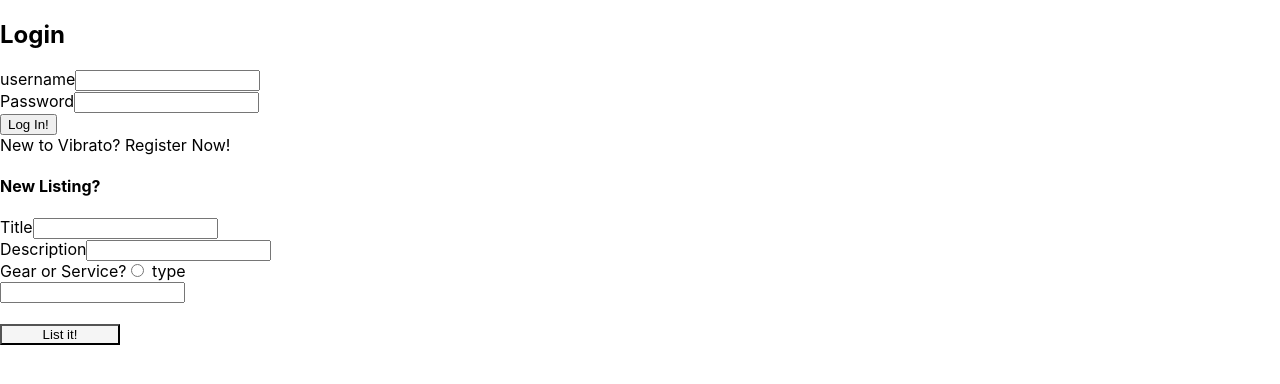
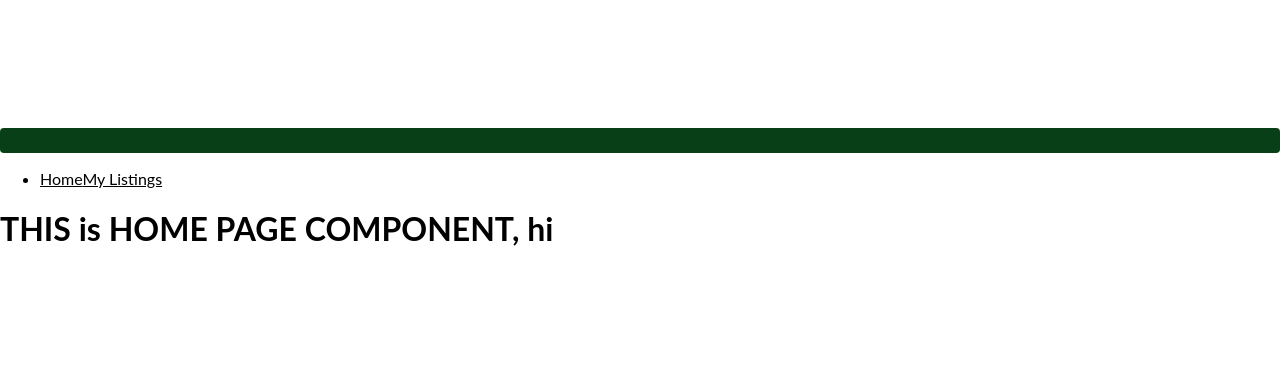
Before and after one commit to nateberco/vibrato-client, a React (Create React App) app: page / in a window 1280 px wide. Shown: the top 384 px of the page. Built offline with nearby package versions, Linux system fonts and the light colour scheme.

Commit message:
started to work on routes - not there yet but code isnt broken

```diff
--- a/package.json
+++ b/package.json
@@ -3,7 +3,7 @@
   "version": "0.1.0",
   "private": true,
   "dependencies": {
-    "@testing-library/jest-dom": "^5.11.10",
+    "@testing-library/jest-dom": "^5.12.0",
     "@testing-library/react": "^11.2.6",
     "@testing-library/user-event": "^12.8.3",
     "@types/jest": "^26.0.22",
@@ -14,6 +14,7 @@
     "bootstrap": "^4.6.0",
     "react": "^17.0.2",
     "react-dom": "^17.0.2",
+    "react-router-dom": "^5.2.0",
     "react-scripts": "4.0.3",
     "reactstrap": "^8.9.0",
     "typescript": "^4.2.4",
--- a/src/App.tsx
+++ b/src/App.tsx
@@ -1,20 +1,17 @@
 import React from 'react';
+import { BrowserRouter as Router } from "react-router-dom";
 // import logo from './logo.svg';
 // import './App.css';
 
-import { Auth } from './components/auth/Auth';
-import  ListingPublish  from './components/listing/ListingPublish';
-// import Routes from './components/home/Routes';
-// import Sitebar from './components/home/Sitebar';
+import Routes from './components/home/Routes';
 
 
 function App() {
   return (
     <div>
-      {/* <Routes /> */}
-      {/* <Sitebar /> */}
-      <Auth />
-      <ListingPublish />
+      <Router>
+          <Routes />
+      </Router>
 
     </div>
   );
--- a/src/components/auth/Auth.css
+++ b/src/components/auth/Auth.css
@@ -1,4 +1,4 @@
-/* p,
+p,
 div {
   font-family: Lato;
 }
@@ -66,19 +66,20 @@
   min-width: 100%;
   cursor: pointer;
   margin-right: 0.25em;
-  margin-top: 0.5em;
+  margin-top: 10%;
   padding: 0.938em;
   border: none;
   border-radius: 4px;
   background-color: rgb(8, 63, 22);
   color: #fefefe;
 }
+
 button:hover {
   background-color: rgb(30, 109, 50);
   color: #fefefe;
 }
 
-.emailAddress,
+.username,
 .password {
   display: flex;
   flex-direction: column;
@@ -90,8 +91,36 @@
   width: 100%;
   display: flex;
   flex-wrap: wrap;
-} */
+}
+
+/* ********************************* */
 
 .login-container {
   background-color: antiquewhite;
 }
+
+.form-toggler {
+  margin-top: 15%;
+  color: black;
+  display: flex;
+  flex-direction: column;
+  justify-content: center;
+  align-items: center;
+}
+
+.form-toggler:hover {
+  margin-top: 15%;
+  cursor: pointer;
+  color: pink;
+  display: flex;
+  flex-direction: column;
+  justify-content: center;
+  align-items: center;
+}
+
+.header {
+  display: flex;
+  flex-direction: column;
+  justify-content: center;
+  align-items: center;
+}
--- a/src/components/auth/Auth.tsx
+++ b/src/components/auth/Auth.tsx
@@ -4,7 +4,9 @@
 import {Container, Row, Col} from 'reactstrap';
 import "./Auth.css";
 
-export interface AuthProps {}
+export interface AuthProps {
+  updateToken: Function;
+}
 
 export interface AuthState {
   sessionToken: string;
@@ -33,35 +35,24 @@
   }
 
 
-
-  // render() {
-  //   return (
-  //     <div>
-  //       <RegisterForm updateToken={this.updateToken} />
-  //       <LoginForm updateToken={this.updateToken} />
-  //     </div>
-  //   );
-  // }
-
   render() {
     return (
-        <>
-        <Container className="wrapper">
+        <div className="wrapper">
+        <Container className="form-wrapper">
             <div>
             <Row >
                 {this.state.displayLogin ? <LoginForm updateToken = {this.updateToken}/> :
                         <RegisterForm updateToken = {this.updateToken}/> }
             </Row>
             <Row   >
-                <Col className="col-spacing login-toggle-row" >
+                <Col className="form-toggler">
                 {this.state.displayLogin ? <a id="switch-form" onClick={this.toggle} >New to Vibrato? Register Now!</a> :
                 <a id="switch-form" onClick={this.toggle}>Already have an account? Log in here.</a>}
                 </Col>
             </Row>
             </div>
         </Container>
-
-            </>
+            </div>
 
     )};
 }
--- a/src/components/auth/LoginForm.tsx
+++ b/src/components/auth/LoginForm.tsx
@@ -1,7 +1,7 @@
 /* **************** LONG VERSION *************** */
 
 import React from "react";
-// import "../../App.css";
+import "../../App.css";
 
 interface LoginProps {
   updateToken: Function;
@@ -76,9 +76,13 @@
   render() {
     // const { errors } = this.state; // taking errors out on Login Form since we don't need password validation
     return (
-      <div className="wrapper">
-        <div className="form-wrapper">
-          <h2>Login</h2>
+      <div
+      //className="wrapper"
+      >
+        <div
+        //className="form-wrapper"
+        >
+          <h2 className="header">Login</h2>
           <form onSubmit={this.handleSubmit} noValidate>
             <div className="username">
               <label htmlFor="username">username</label>
@@ -89,7 +93,7 @@
               />
             </div>
             <div className="password">
-              <label htmlFor="password">Password</label>
+              <label htmlFor="password">password</label>
               <input
                 type="password"
                 name="password"
--- a/src/components/auth/RegisterForm.tsx
+++ b/src/components/auth/RegisterForm.tsx
@@ -71,12 +71,14 @@
       console.log("Unable to Register - Please Try Again!"); //show error later
     }
   };
+
+
   render() {
     const { errors } = this.state;
     return (
-      <div className="wrapper">
-        <div className="form-wrapper">
-          <h2>Sign Up</h2>
+      <div>
+        <div>
+          <h2 className="header">Sign Up</h2>
           <form onSubmit={this.handleSubmit} noValidate>
             <div className="username">
               <label htmlFor="username">username</label>
@@ -87,7 +89,7 @@
               />
             </div>
             <div className="password">
-              <label htmlFor="password">Password</label>
+              <label htmlFor="password">password</label>
               <input
                 type="password"
                 name="password"
--- /dev/null
+++ b/src/components/home/Home.tsx
@@ -0,0 +1,26 @@
+import * as React from 'react';
+import { Component } from 'react';
+
+export interface Props {
+
+}
+
+export interface State {
+
+}
+
+class Home extends React.Component<Props, State> {
+    constructor(props: Props) {
+        super(props);
+        this.state = {null : null };
+    }
+    render() {
+        return (
+            <div>
+                <h1>THIS is HOME PAGE COMPONENT, hi </h1>
+            </div>
+          );
+    }
+}
+
+export default Home;
--- /dev/null
+++ b/src/components/home/Routes.tsx
@@ -0,0 +1,54 @@
+import React, { useState, useEffect } from "react";
+import { BrowserRouter as Router, Route, Switch} from "react-router-dom";
+
+import SiteBar from "./Sitebar";
+import Home from "./Home";
+import ListingIndex from "../listing/ListingIndex";
+import Auth from '../auth/Auth';
+
+
+
+const Routes = (props: any) => {
+
+    const [sessionToken, setSessionToken] = useState("");
+
+    useEffect(() => {
+        if (localStorage.getItem("token")) {
+        setSessionToken(localStorage.getItem('token') || '{}');
+        }
+    }, []);
+
+
+    const updateToken = (newToken: string) => {
+        localStorage.setItem("token", newToken);
+        setSessionToken(newToken);
+        console.log(sessionToken);
+    };
+
+
+    const protectedViews = () => {
+        return (
+          sessionToken === localStorage.getItem('token') ? <ListingIndex token={sessionToken}  setSessionToken={setSessionToken} updateToken={updateToken} /> :
+          <Auth updateToken={updateToken}/>
+
+        )
+    }
+
+    return (
+        <>
+        <SiteBar/>
+
+        <Switch>
+            <Route exact path="/">
+                <Home />
+            </Route>
+            <Route exact path="/myListings">
+                {protectedViews()}
+            </Route>
+        </Switch>
+
+        </>
+     )
+}
+
+export default Routes;
--- /dev/null
+++ b/src/components/home/Sitebar.tsx
@@ -0,0 +1,77 @@
+import React, { useState, useEffect } from "react";
+import {
+  Navbar,
+  Collapse,
+  NavItem,
+  Nav,
+  NavbarToggler,
+
+} from "reactstrap";
+import { BrowserRouter as Router, Link } from "react-router-dom";
+
+
+const Sitebar = (props: any) => {
+
+
+  const [showLogOut, setShowLogOut] = useState(false);
+  const [isOpen, setIsOpen] = useState(false);
+
+  const toggle = () => {
+    let newIsOpen = !isOpen;
+    setIsOpen(newIsOpen);
+  };
+
+
+  // Hover effect on buttons
+  function changeLink(e: any) {
+    // e.target.style.fontWeight = 'bold';
+    e.target.style.color = '#f7e1d7';
+  }
+
+  function resetLink(e: any) {
+    // e.target.style.fontWeight = 'normal';
+    e.target.style.color = 'black';
+  }
+
+  useEffect(() => {
+    if (localStorage.getItem("email")) {
+        setShowLogOut(true);
+    }
+  }, [showLogOut]);
+
+
+
+  return (
+
+      <Navbar className="navbarCss " dark expand="md">
+        <NavbarToggler onClick={toggle} />
+        <Collapse isOpen={isOpen} navbar>
+          <Nav className="ml-auto mr-auto" navbar>
+            <NavItem>
+              <Router>
+              <Link
+                onMouseOver={changeLink} onMouseLeave={resetLink}
+                style={{ color: "black" }}
+                className="text-decoration-none pl-5"
+                to="/"
+              >
+                Home
+              </Link>
+              <Link
+                onMouseOver={changeLink} onMouseLeave={resetLink}
+                style={{ color: "black" }}
+                className="text-decoration-none pl-5"
+                to="/myListings"
+              >
+                My Listings
+              </Link>
+              </Router>
+            </NavItem>
+          </Nav>
+        </Collapse>
+      </Navbar>
+
+  );
+};
+
+export default Sitebar;
--- /dev/null
+++ b/src/components/listing/ListingIndex.tsx
@@ -0,0 +1,69 @@
+import React, { useState, useEffect } from 'react';
+import {Container, Row, Col} from 'reactstrap';
+import ListingPublish from './ListingPublish';
+
+
+const ListingIndex = (props: any) => {
+
+    const [listings, setListings] = useState([]);
+    const [updateActive, setUpdateActive] = useState(false);
+    const [listingToUpdate, setListingToUpdate] = useState({});
+
+    const getListOfProducts = () => {
+        fetch('http://localhost:3000/listing/viewShop/:id', {
+            method: 'GET',
+            headers:new Headers ({
+                'Content-Type': 'application/json',
+                'Authorization': props.token
+            })
+        })
+        .then( (res) => res.json())
+        .then((Listings) => {
+            setListings(Listings);
+            console.log('list of product from index -->', Listings);
+        })
+    }
+
+    // const editUpdateProduct = (product: any) => {
+    //     setProductToUpdate(product);
+    //     console.log(product);
+    // }
+
+    // const updateOn = () => {
+    //     setUpdateActive(true);
+    // }
+
+    // const updateOff = () => {
+    //     setUpdateActive(false);
+    // }
+
+
+    useEffect( () => {
+        getListOfProducts();
+    }, [])
+
+
+    return (
+        <>
+
+        <Container>
+            <Row>
+                <Col md="3">
+
+                    <ListingPublish getListOfProducts={getListOfProducts} token={props.token}/>
+
+                </Col>
+                {/* <Col md="9" className='text-center'>
+                    <ProductView getListOfProducts={getListOfProducts} productList={productList} editUpdateProduct={editUpdateProduct} updateOn={updateOn} token={props.token}/>
+                </Col>
+                <Col>
+                {updateActive ? <ProductEdit productToUpdate={productToUpdate} updateOff={updateOff} token={props.token} getListOfProducts={getListOfProducts}/> : <></>}
+                </Col> */}
+            </Row>
+            <br/>
+        </Container>
+        </>
+     );
+}
+
+export default ListingIndex;
--- a/src/components/listing/ListingPublish.tsx
+++ b/src/components/listing/ListingPublish.tsx
@@ -1,5 +1,5 @@
 import React, { useState, useEffect } from 'react';
-import {Button, Form, FormGroup, Label, Input, FormText} from 'reactstrap';
+import {Button, Form, FormGroup, Label, Input} from 'reactstrap';
 
 const ListingPublish = (props: any) => {
 
```
Also changed, not shown: 1 other file (tests, documents, lock files or other folders).
